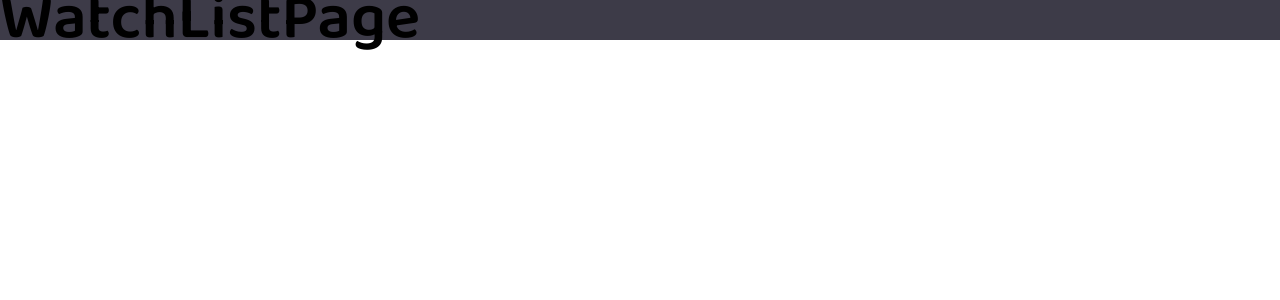
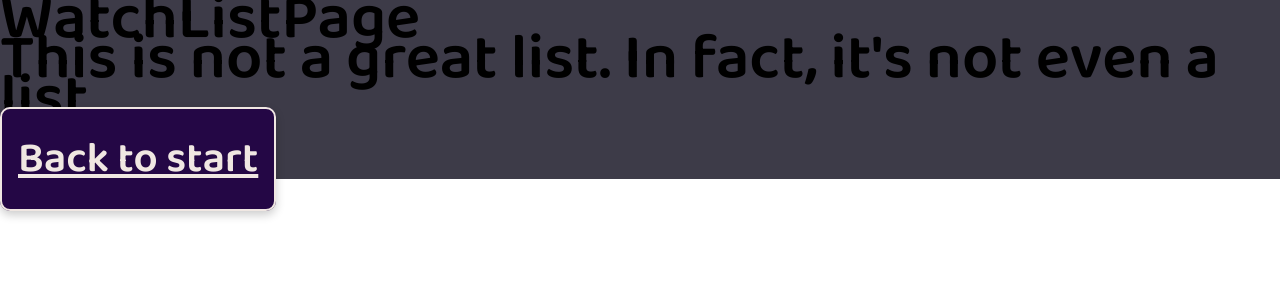
Before and after one commit to Tivva34/Iron-Turtles, a React (Vite) app in the folder vite-project/: page /watchlist in a window 1280 px wide. Shown: the top 300 px of the page. Built offline with nearby package versions, Linux system fonts and the light colour scheme.

Commit message:
Errormsg shown if the watchlist is empty

```diff
--- /dev/null
+++ b/vite-project/src/Components/ErrorMsg.jsx
@@ -0,0 +1,17 @@
+import React from "react";
+import Button from "./Button";
+import { Link } from "react-router-dom";
+
+function ErrorMsg({ title, text }) {
+  return (
+    <section>
+      <h1>{title}</h1>
+      <p>{text}</p>
+      <Link className="errorpage__button " to="/">
+        Back to start
+      </Link>
+    </section>
+  );
+}
+
+export default ErrorMsg;
--- a/vite-project/src/Pages/WatchListPage/WatchListPage.jsx
+++ b/vite-project/src/Pages/WatchListPage/WatchListPage.jsx
@@ -2,14 +2,20 @@ import React from "react";
 import "./watchListPage.css";
 import { useOutletContext } from "react-router-dom";
 import List from "../../Components/List";
+import ErrorMsg from "../../Components/ErrorMsg";
 
 function WatchListPage(testArr) {
   const { watchlist, addToWatchlist, removeFromWatchlist } = useOutletContext();
   console.log(watchlist);
+
   return (
     <section>
       <h1>WatchListPage</h1>
-      {watchlist && <List arr={watchlist} />}
+      {watchlist.length > 0 ? (
+        <List arr={watchlist} />
+      ) : (
+        <ErrorMsg title={"This is not a great list. In fact, it's not even a list."} text={"Let's fill it up!"} />
+      )}
     </section>
   );
 }
```
